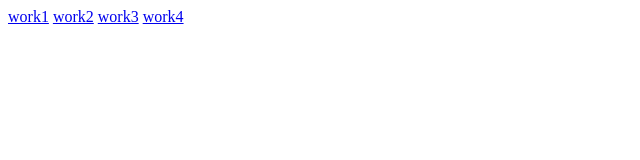
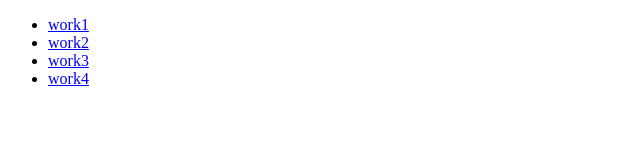
Before and after one commit to zhongminglei/zhongminglei.github.io, a plain HTML site: page index.html in a window 1280 px wide. Shown: the whole page, without its empty margins (0-640 px from the left). Drawn offline with Linux system fonts and the light colour scheme.

Commit message:
Update index.html

```diff
--- a/index.html
+++ b/index.html
@@ -5,9 +5,11 @@
 <title>Image Gallery</title>
 </head>
 <body>
-<a href="http://zhongminglei.github.io/zml1.html">work1</a>
-<a href="http://zhongminglei.github.io/zml2.html">work2</a>
-<a href="http://zhongminglei.github.io/zml3.html">work3</a>
-<a href="http://zhongminglei.github.io/zml4.html">work4</a>
+<ul>
+  <li><a href="http://zhongminglei.github.io/zml1.html">work1</a></li>
+  <li><a href="http://zhongminglei.github.io/zml2.html">work2</a></li>
+  <li><a href="http://zhongminglei.github.io/zml3.html">work3</a></li>
+  <li><a href="http://zhongminglei.github.io/zml4.html">work4</a></li>
+</ul>
 </body>
 </html>
```
